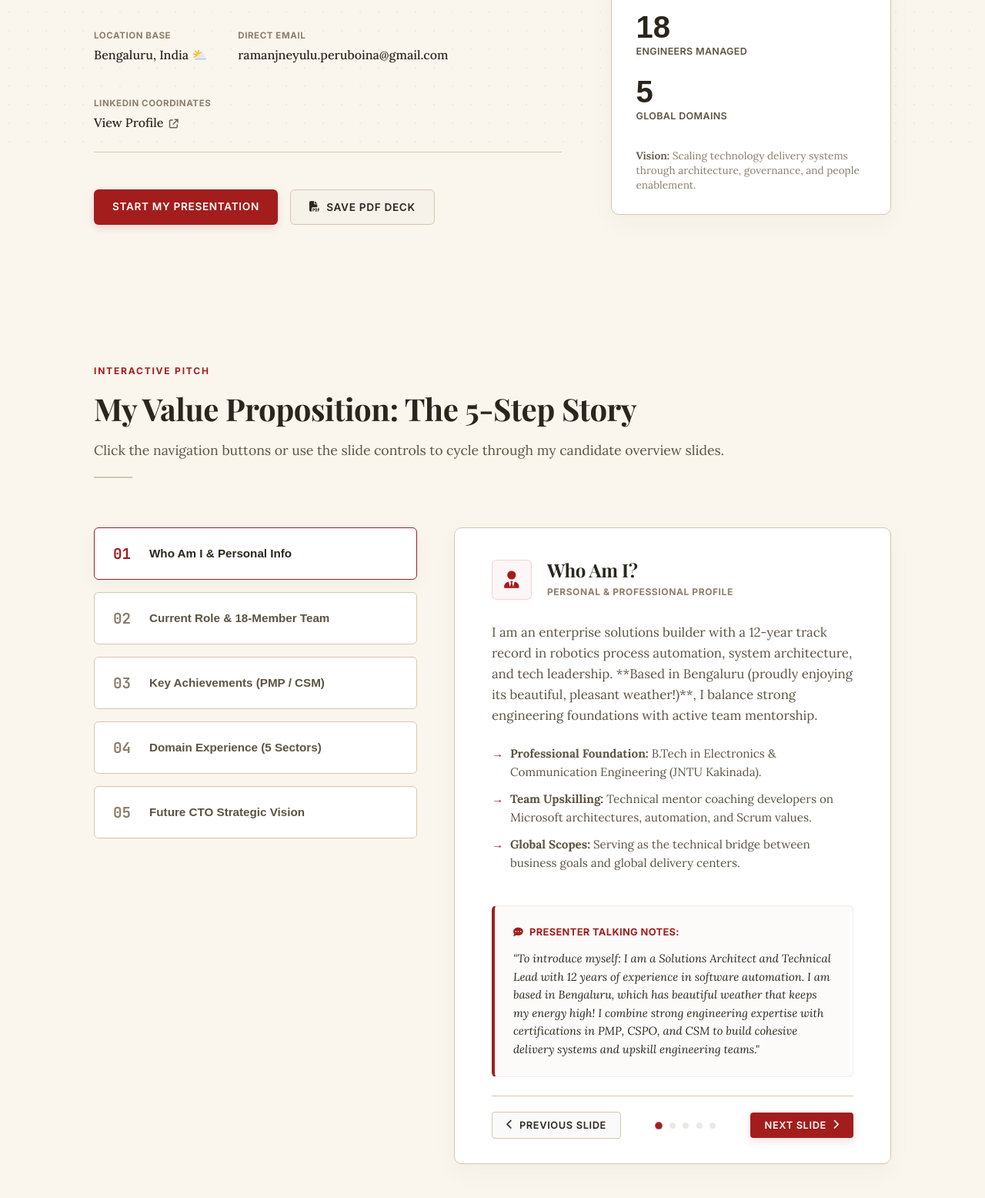
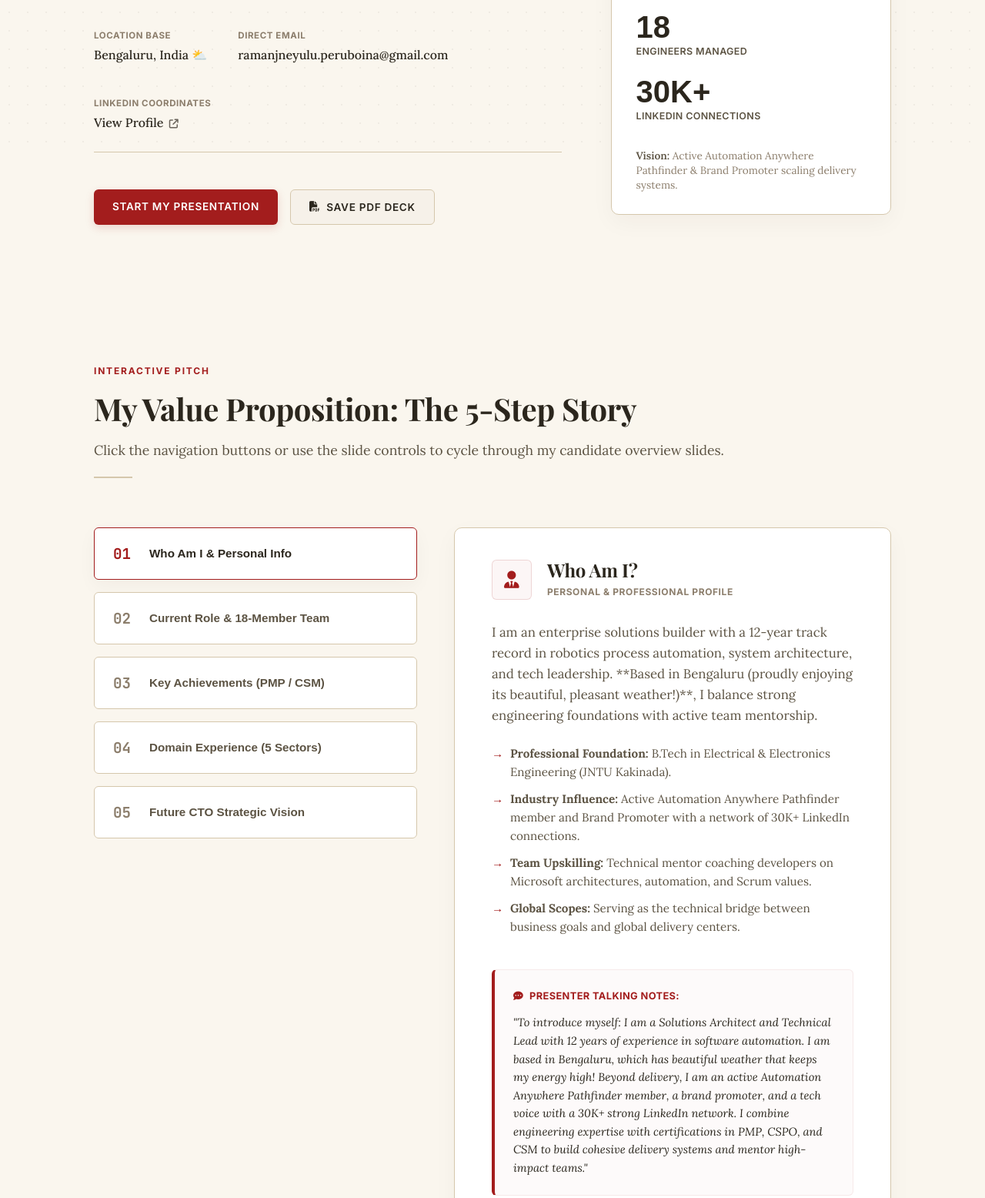
Before and after one commit to ramjiram42/visual-resume, a plain HTML site: page index.html in a window 1280 px wide. Shown: the part 596-2152 px from the top of the page at 77% size. Drawn offline with nearby package versions, Linux system fonts and the light colour scheme; a web font is replaced by a local one.

Commit message:
Update: Add 30K+ LinkedIn network size, active Automation Anywhere Pathfinder membership, and brand promoter roles

```diff
--- a/index.html
+++ b/index.html
@@ -111,12 +111,12 @@
                                     <span class="metric-label">Engineers Managed</span>
                                 </div>
                                 <div class="widget-metric-item">
-                                    <span class="metric-number">5</span>
-                                    <span class="metric-label">Global Domains</span>
+                                    <span class="metric-number">30K+</span>
+                                    <span class="metric-label">LinkedIn Connections</span>
                                 </div>
                             </div>
                             <div class="widget-footer-line">
-                                <span class="accent-text">Vision:</span> Scaling technology delivery systems through architecture, governance, and people enablement.
+                                <span class="accent-text">Vision:</span> Active Automation Anywhere Pathfinder & Brand Promoter scaling delivery systems.
                             </div>
                         </div>
                     </div>
@@ -174,14 +174,15 @@
                                 I am an enterprise solutions builder with a 12-year track record in robotics process automation, system architecture, and tech leadership. **Based in Bengaluru (proudly enjoying its beautiful, pleasant weather!)**, I balance strong engineering foundations with active team mentorship.
                             </p>
                             <ul class="pitch-bullets-list">
-                                <li><strong>Professional Foundation:</strong> B.Tech in Electronics & Communication Engineering (JNTU Kakinada).</li>
+                                <li><strong>Professional Foundation:</strong> B.Tech in Electrical & Electronics Engineering (JNTU Kakinada).</li>
+                                <li><strong>Industry Influence:</strong> Active Automation Anywhere Pathfinder member and Brand Promoter with a network of 30K+ LinkedIn connections.</li>
                                 <li><strong>Team Upskilling:</strong> Technical mentor coaching developers on Microsoft architectures, automation, and Scrum values.</li>
                                 <li><strong>Global Scopes:</strong> Serving as the technical bridge between business goals and global delivery centers.</li>
                             </ul>
                             <div class="pitch-talking-box">
                                 <span class="talking-title"><i class="fa-solid fa-comment-dots"></i> Presenter Talking Notes:</span>
                                 <p class="talking-quote">
-                                    "To introduce myself: I am a Solutions Architect and Technical Lead with 12 years of experience in software automation. I am based in Bengaluru, which has beautiful weather that keeps my energy high! I combine strong engineering expertise with certifications in PMP, CSPO, and CSM to build cohesive delivery systems and upskill engineering teams."
+                                    "To introduce myself: I am a Solutions Architect and Technical Lead with 12 years of experience in software automation. I am based in Bengaluru, which has beautiful weather that keeps my energy high! Beyond delivery, I am an active Automation Anywhere Pathfinder member, a brand promoter, and a tech voice with a 30K+ strong LinkedIn network. I combine engineering expertise with certifications in PMP, CSPO, and CSM to build cohesive delivery systems and mentor high-impact teams."
                                 </p>
                             </div>
                         </div>
```
